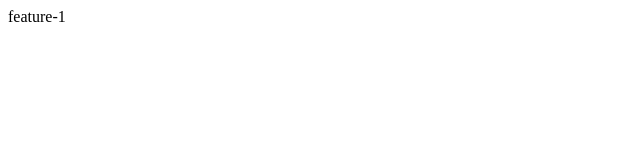
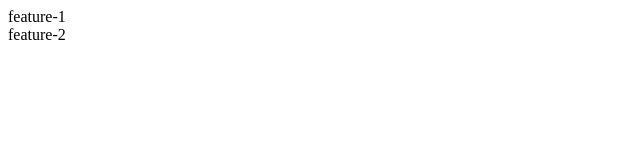
Before and after one commit to Hr-Boesen/git-test, a plain HTML site: page index.html in a window 1280 px wide. Shown: the full height of the page, 0-640 px from the left. Drawn offline with Linux system fonts and the light colour scheme.

Commit message:
feature-2

```diff
--- a/index.html
+++ b/index.html
@@ -9,6 +9,6 @@
 <body>
 
     <div class="feature-1">feature-1</div>
-
+    <div>feature-2</div>
 </body>
 </html>
```
